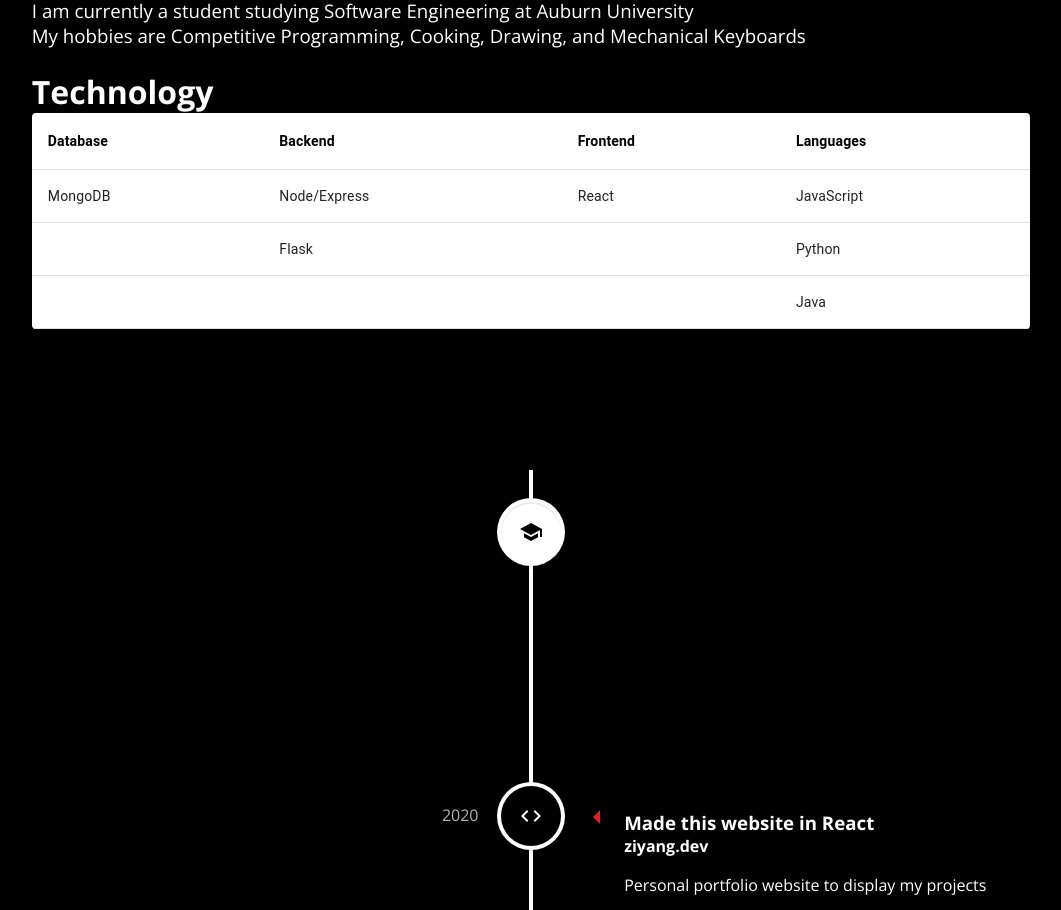
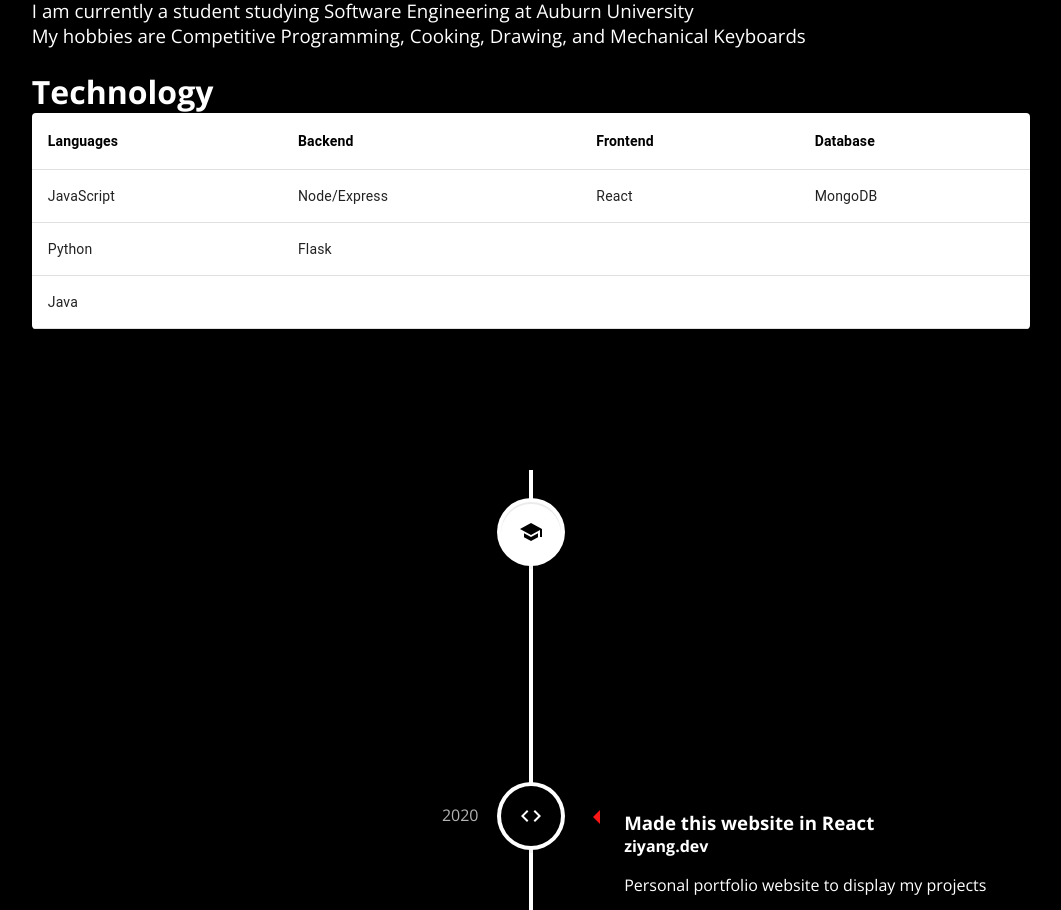
Before and after one commit to Ziyangll/ziyangdev, a React (Create React App) app: page / in a window 1280 px wide. Shown: the part 989-1899 px from the top of the page, without its empty margins (109-1170 px from the left). Built offline with nearby package versions, Linux system fonts and the light colour scheme.

Commit message:
easier read about

```diff
--- a/src/components/home/About.jsx
+++ b/src/components/home/About.jsx
@@ -8,14 +8,14 @@ import TableHead from "@material-ui/core/TableHead";
 import TableRow from "@material-ui/core/TableRow";
 import Paper from "@material-ui/core/Paper";
 
-function createData(key, database, backend, frontend, language) {
-  return { key, database, backend, frontend, language };
+function createData(key, language, backend, frontend, database) {
+  return { key, language, backend, frontend, database };
 }
 
 const rows = [
-  createData(0, "MongoDB", "Node/Express", "React", "JavaScript"),
-  createData(1, "", "Flask", "", "Python"),
-  createData(2, "", "", "", "Java"),
+  createData(0, "JavaScript", "Node/Express", "React", "MongoDB"),
+  createData(1, "Python", "Flask", "", ""),
+  createData(2, "Java", "", "", ""),
 ];
 
 export default function About() {
@@ -38,7 +38,7 @@ export default function About() {
           <TableHead>
             <TableRow>
               <TableCell style={{ fontWeight: 700, color: "#000" }}>
-                Database
+                Languages
               </TableCell>
               <TableCell style={{ fontWeight: 700, color: "#000" }}>
                 Backend
@@ -47,17 +47,17 @@ export default function About() {
                 Frontend
               </TableCell>
               <TableCell style={{ fontWeight: 700, color: "#000" }}>
-                Languages
+                Database
               </TableCell>
             </TableRow>
           </TableHead>
           <TableBody>
             {rows.map((row) => (
               <TableRow key={row.key}>
-                <TableCell>{row.database}</TableCell>
+                <TableCell>{row.language}</TableCell>
                 <TableCell>{row.backend}</TableCell>
                 <TableCell>{row.frontend}</TableCell>
-                <TableCell>{row.language}</TableCell>
+                <TableCell>{row.database}</TableCell>
               </TableRow>
             ))}
           </TableBody>
```
